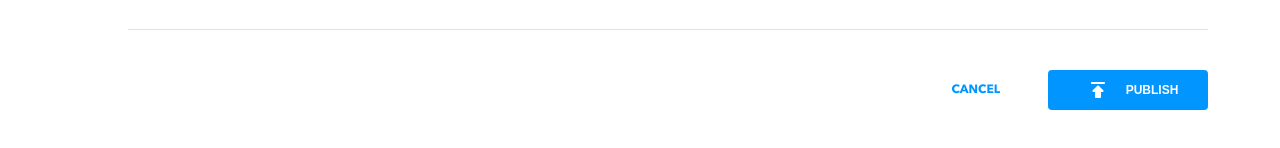
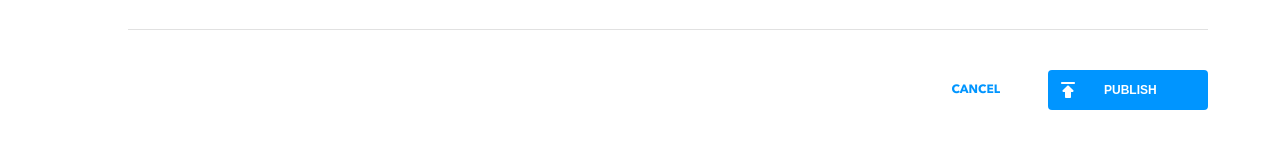
Before and after one commit to asthavohra/astha-vohra-brainflix, a React (Create React App) app: page /videoupload in a window 1280 px wide. Shown: the part 444-592 px from the top of the page. Built offline with nearby package versions, Linux system fonts and the light colour scheme.

Commit message:
styled publish button for tablet and desktop

```diff
--- a/src/pages/VideoUploadPage/VideoUploadPage.scss
+++ b/src/pages/VideoUploadPage/VideoUploadPage.scss
@@ -167,6 +167,8 @@
       @include button-desktop;
       order: 2;
       margin-bottom: 0;
+      justify-content: flex-start;
+      padding: 0;
     }
 
     &:hover {
@@ -184,3 +186,6 @@
     }
   }
 }
+.form__btn__div__cta__icon__text {
+  padding: 0.5rem;
+}
```
